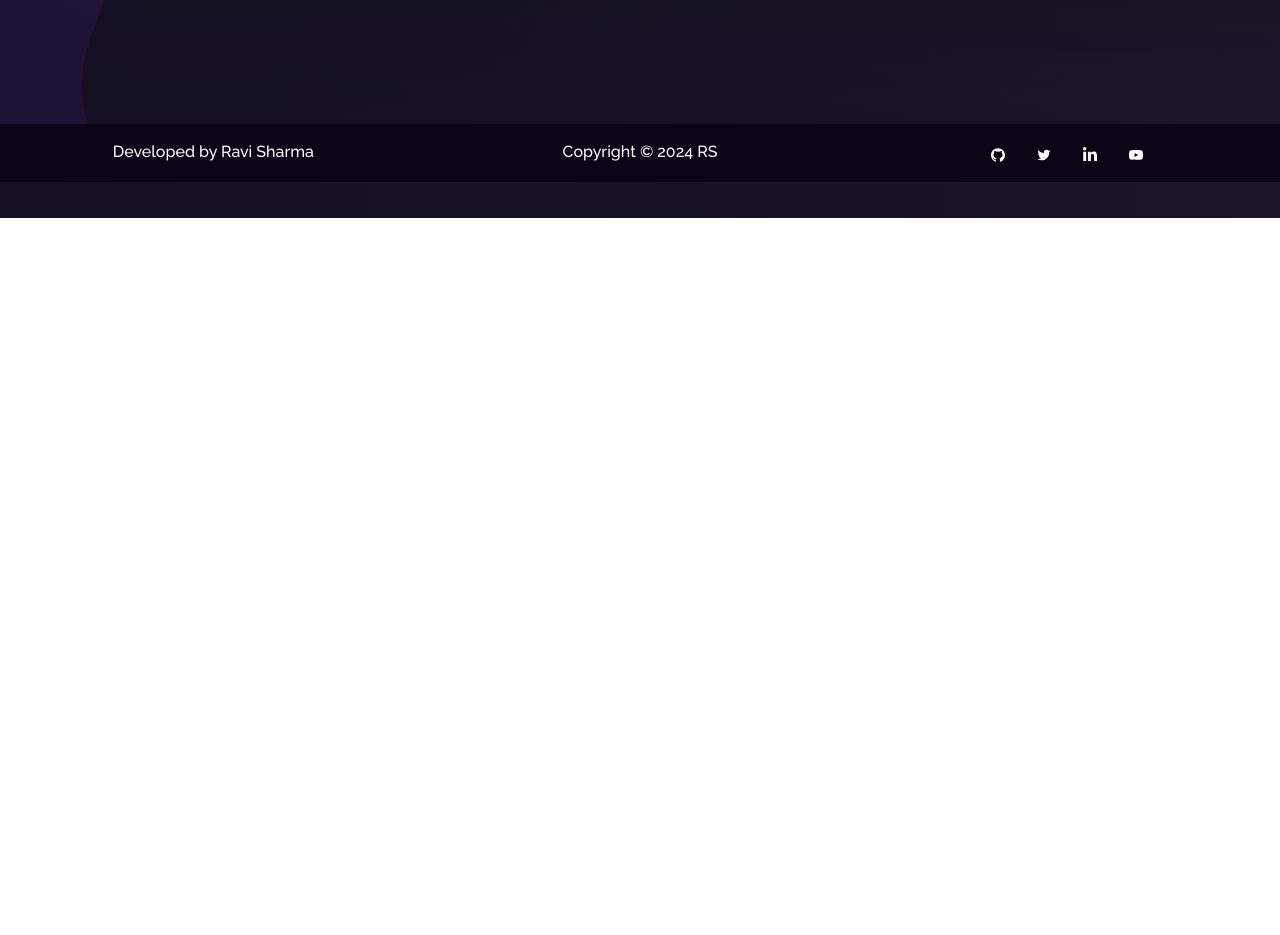
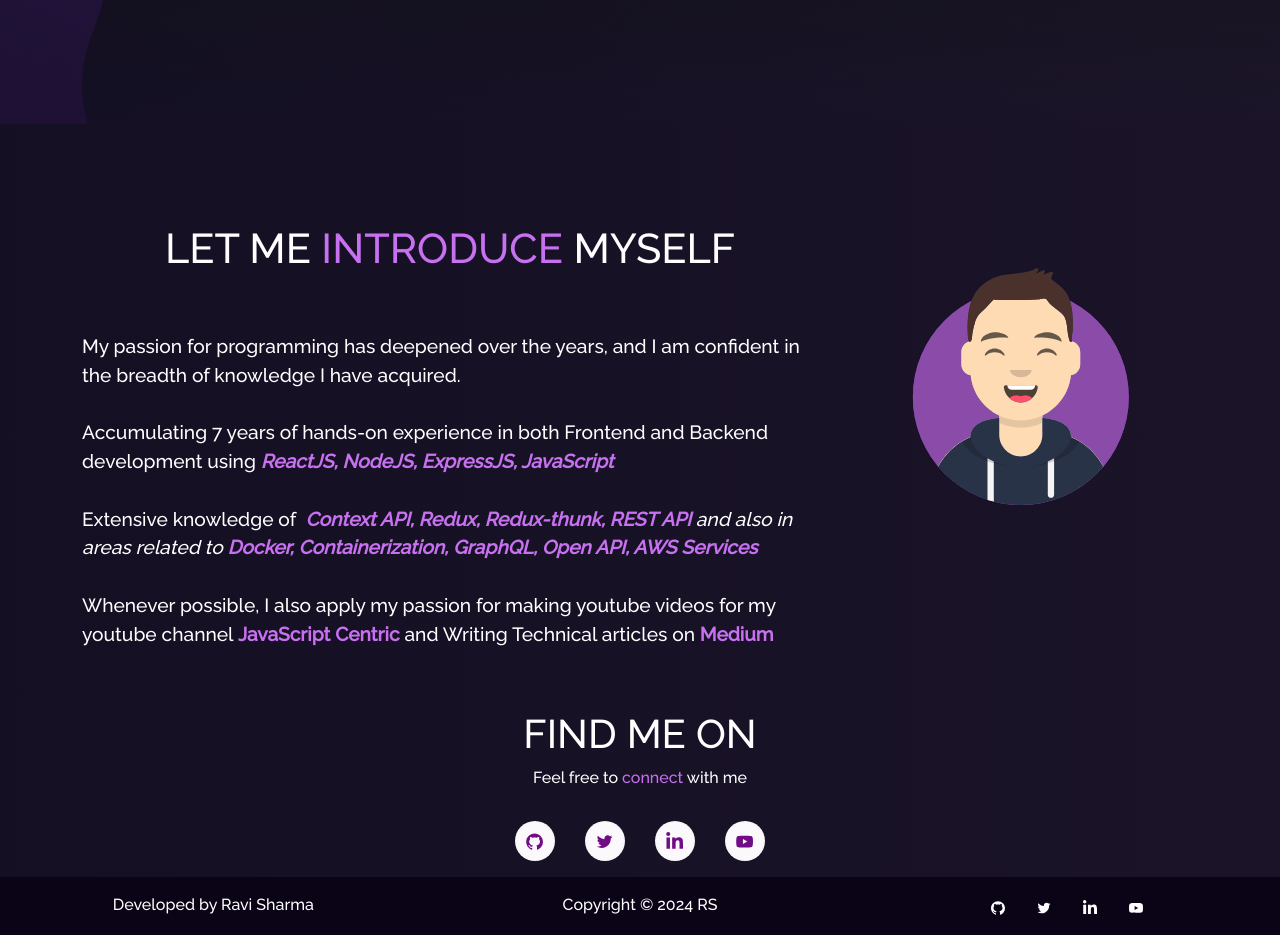
Before and after one commit to ravics09/Portfolio, a React (Create React App) app: page / in a window 1280 px wide. Shown: the part 582-1517 px from the top of the page. Before the commit the page ends 800 px from the top, so only its background shows below. Built offline with nearby package versions, Linux system fonts and the light colour scheme.

Commit message:
Update information on home page

```diff
--- a/package.json
+++ b/package.json
@@ -11,6 +11,7 @@
     "react-bootstrap": "^2.10.0",
     "react-dom": "^18.2.0",
     "react-icons": "^5.0.1",
+    "react-parallax-tilt": "^1.7.201",
     "react-pdf": "^7.7.0",
     "react-router-dom": "^6.21.3",
     "react-scripts": "5.0.1",
--- a/src/App.css
+++ b/src/App.css
@@ -1,5 +1,8 @@
 .App {
   text-align: center;
+  display: flex;
+  flex-direction: column;
+  min-height: 100vh;
 }
 
 .App-logo {
--- a/src/components/particle.js
+++ b/src/components/particle.js
@@ -1,7 +1,7 @@
 import React from "react";
 import Particles from "react-tsparticles";
 
-function Particle() {
+const Particle = () => {
   return (
     <Particles
       id="tsparticles"
--- a/src/pages/Home/home.js
+++ b/src/pages/Home/home.js
@@ -1,29 +1,40 @@
 import React from "react";
+import Tilt from "react-parallax-tilt";
 import { Container, Row, Col } from "react-bootstrap";
+import {
+  AiFillGithub,
+  AiOutlineTwitter,
+  AiFillYoutube,
+} from "react-icons/ai";
+import { FaLinkedinIn } from "react-icons/fa";
+
+import myImg from "../../assets/avatar.svg";
 import homeLogo from "../../assets/home-main.svg";
-import Typer from './typer';
+import Typer from "./typer";
+import Particles from "./../../components/particle";
 
 const Home = () => {
   return (
     <section>
       <Container fluid className="home-section" id="home">
+        <Particles />
         <Container className="home-content">
           <Row>
             <Col md={7} className="home-header">
               <h1 style={{ paddingBottom: 15 }} className="heading">
-              Hi There!{" "}
+                Hi There!{" "}
                 <span className="wave" role="img" aria-labelledby="wave">
                   👋🏻
                 </span>
               </h1>
 
               <h1 className="heading-name">
-              My name is
+                My name is
                 <strong className="main-name"> RAVI SHARMA</strong>
               </h1>
 
               <div style={{ padding: 50, textAlign: "left" }}>
-              <Typer />
+                <Typer />
               </div>
             </Col>
 
@@ -38,6 +49,102 @@
           </Row>
         </Container>
       </Container>
+      <Container>
+        <Row>
+          <Col md={8} className="home-about-description">
+            <h1 style={{ fontSize: "2.6em" }}>
+              LET ME <span className="purple"> INTRODUCE </span> MYSELF
+            </h1>
+            <p className="home-about-body">
+              My passion for programming has deepened over the years, and I am
+              confident in the breadth of knowledge I have acquired.
+              <br />
+              <br />
+              Accumulating 7 years of hands-on experience in both Frontend and
+              Backend development using
+              <i>
+                <b className="purple">
+                  {" "}
+                  ReactJS, NodeJS, ExpressJS, JavaScript{" "}
+                </b>
+              </i>
+              <br />
+              <br />
+              Extensive knowledge of &nbsp;
+              <i>
+                <b className="purple">
+                  Context API, Redux, Redux-thunk, REST API{" "}
+                </b>{" "}
+                and also in areas related to{" "}
+                <b className="purple">
+                  Docker, Containerization, GraphQL, Open API, AWS Services
+                </b>
+              </i>
+              <br />
+              <br />
+              Whenever possible, I also apply my passion for making youtube
+              videos for my youtube channel{" "}
+              <b className="purple">JavaScript Centric</b> and Writing Technical
+              articles on <b className="purple">Medium</b>
+            </p>
+          </Col>
+          <Col md={4} className="myAvtar">
+            <Tilt>
+              <img src={myImg} className="img-fluid" alt="avatar" />
+            </Tilt>
+          </Col>
+        </Row>
+        <Row>
+          <Col md={12} className="home-about-social">
+            <h1>FIND ME ON</h1>
+            <p>
+              Feel free to <span className="purple">connect </span>with me
+            </p>
+            <ul className="home-about-social-links">
+              <li className="social-icons">
+                <a
+                  href="https://github.com/soumyajit4419"
+                  target="_blank"
+                  rel="noreferrer"
+                  className="icon-colour  home-social-icons"
+                >
+                  <AiFillGithub />
+                </a>
+              </li>
+              <li className="social-icons">
+                <a
+                  href="https://twitter.com/Soumyajit4419"
+                  target="_blank"
+                  rel="noreferrer"
+                  className="icon-colour  home-social-icons"
+                >
+                  <AiOutlineTwitter />
+                </a>
+              </li>
+              <li className="social-icons">
+                <a
+                  href="https://www.linkedin.com/in/soumyajit4419/"
+                  target="_blank"
+                  rel="noreferrer"
+                  className="icon-colour  home-social-icons"
+                >
+                  <FaLinkedinIn />
+                </a>
+              </li>
+              <li className="social-icons">
+                <a
+                  href="https://www.youtube.com/channel/UC9MmyicGIveu0AId8OFAOmQ"
+                  target="_blank"
+                  rel="noopener noreferrer"
+                  className="icon-colour  home-social-icons"
+                >
+                  <AiFillYoutube />
+                </a>
+              </li>
+            </ul>
+          </Col>
+        </Row>
+      </Container>
     </section>
   );
 };
--- a/src/style.css
+++ b/src/style.css
@@ -188,6 +188,13 @@
     transform: rotate(0deg);
   }
 }
+#tsparticles {
+  position: fixed !important;
+  background-repeat: no-repeat !important;
+  background-size: cover !important;
+  width: 100%;
+  height: 100%;
+}
 
 .home-header {
   padding-top: 80px !important;
@@ -244,6 +251,89 @@
   }
 }
 
+.myAvtar {
+  justify-content: center !important;
+  padding-top: 9em !important;
+}
+
+@media (max-width: 767px) {
+  .myAvtar {
+    padding-top: 2em !important;
+    padding-bottom: 2em !important;
+  }
+}
+
+.home-about-section {
+  position: relative;
+  padding-bottom: 70px !important;
+  padding-top: 70px !important;
+}
+
+.home-about-description {
+  color: white !important;
+  padding-top: 100px !important;
+  padding-bottom: 20px !important;
+  text-align: center;
+}
+
+.home-about-body {
+  padding-top: 50px;
+  font-size: 1.2em !important;
+  text-align: left;
+}
+
+.home-about-social {
+  text-align: center !important;
+  padding-top: 25px;
+  color: white !important;
+}
+
+.home-about-social-links {
+  justify-content: center !important;
+  padding-top: 15px !important;
+  display: inline-block !important;
+  position: relative !important;
+  padding-inline-start: 0 !important;
+}
+
+.home-social-icons {
+  position: relative !important;
+  display: inline-block !important;
+  width: 40px !important;
+  height: 40px !important;
+  text-align: center !important;
+  font-size: 1.2em !important;
+  line-height: 2em !important;
+  background: rgba(255, 255, 255, 0.972) !important;
+  border-radius: 50% !important;
+  transition: 0.5s !important;
+}
+
+.home-social-icons::before {
+  content: "";
+  position: absolute;
+  top: 0;
+  left: 0;
+  width: 100%;
+  height: 100%;
+  border-radius: 50%;
+  background: #68187a;
+  transition: 0.5s;
+  transform: scale(0.9);
+  z-index: -1;
+}
+
+.home-social-icons:hover::before {
+  transform: scale(1.1);
+  box-shadow: 0 0 15px #801f95;
+}
+
+.home-social-icons:hover {
+  color: #87209e;
+  box-shadow: 0 0 5px #87209e;
+  text-shadow: 0 0 2px #87209e;
+}
+
 
 .icon-colour {
   color: #700c86 !important;
@@ -280,8 +370,10 @@
 .footer {
   background-color: rgb(10, 4, 22);
   bottom: 0 !important;
+  margin-top: auto;
   padding-top: 10px !important;
   padding-bottom: 8px !important ;
+  width: 100%;
 }
 .footer-copywright {
   text-align: center !important;
@@ -317,3 +409,11 @@
 .blockquote-footer {
   color: #a588c0 !important;
 }
+
+#tsparticles {
+  position: fixed !important;
+  background-repeat: no-repeat !important;
+  background-size: cover !important;
+  width: 100%;
+  height: 100%;
+}
```
Also changed, not shown: 1 other file (tests, documents, lock files or other folders).
